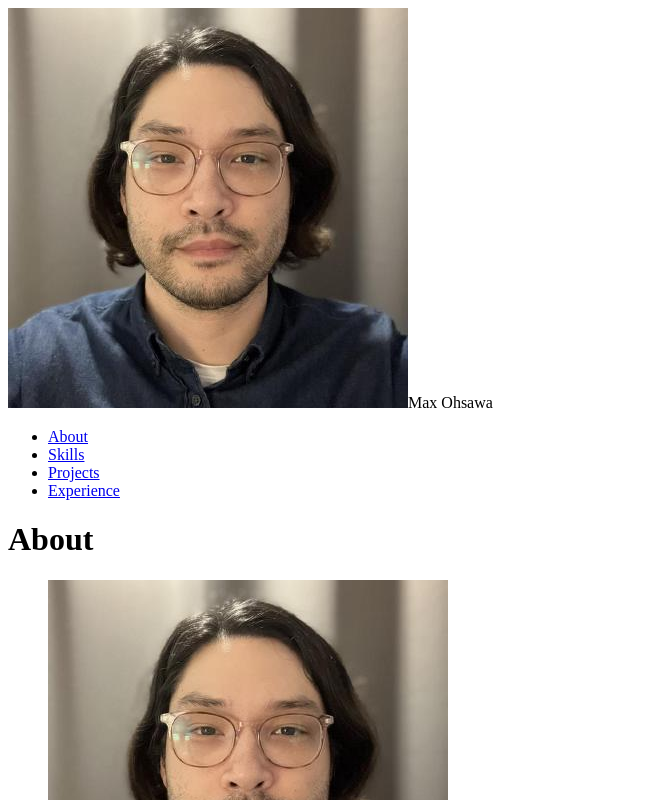
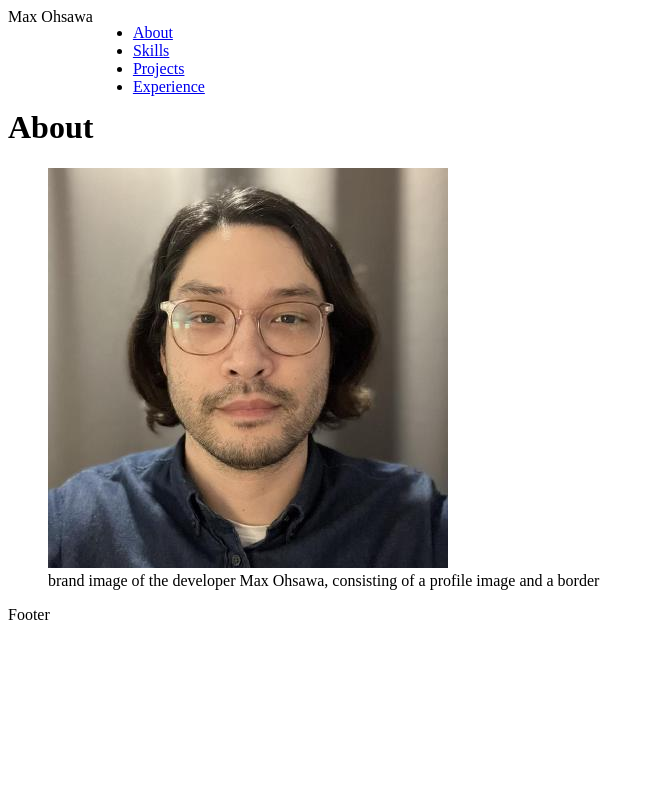
Before and after one commit to maxohsawa/maxohsawa.com, a React (Vite) app: page / in a window 1280 px wide. Shown: the top 800 px of the page, without its empty margins (0-655 px from the left). Built offline with nearby package versions, Linux system fonts and the light colour scheme.

Commit message:
adds firebase and styled components

```diff
--- a/src/components/brand.jsx
+++ b/src/components/brand.jsx
@@ -1,12 +1,21 @@
+import { styled } from 'styled-components'
+
 const Brand = () => {
+
+  const ProfileContainer = styled.div`
+
+  `
+
+  const Name = styled.span`
+
+  `
+
   return (
     <>
-      <div>
-        <span>
-          <img src='/profile.jpg' />
-        </span>
-        <span>Max Ohsawa</span>
-      </div>
+      <ProfileContainer>
+
+        <Name>Max Ohsawa</Name>
+      </ProfileContainer>
     </>
   )
 }
--- a/src/components/header.jsx
+++ b/src/components/header.jsx
@@ -1,13 +1,21 @@
+import { styled } from 'styled-components'
 import Brand from './brand'
 import Navbar from './navbar'
 
 const Header = () => {
+
+  const HeaderContainer = styled.header`
+    display: flex;
+    height: 10vh;
+    width: auto;
+  `
+
   return (
     <>
-      <header >
+      <HeaderContainer >
         <Brand />
         <Navbar />
-      </header>
+      </HeaderContainer>
     </>
   )
 }
```
Also changed, not shown: package.json (+6 -1 lines), .babelrc (added), 1 other file (tests, documents, lock files or other folders).
